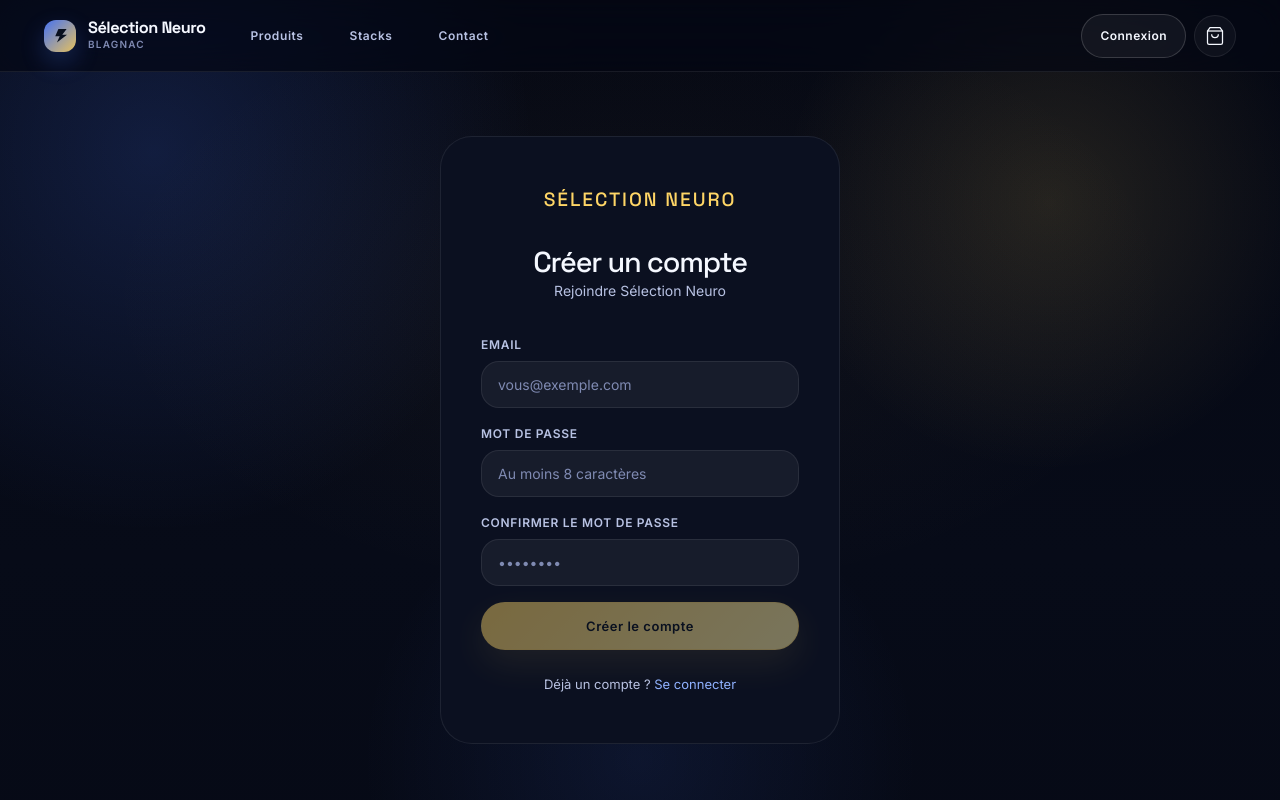
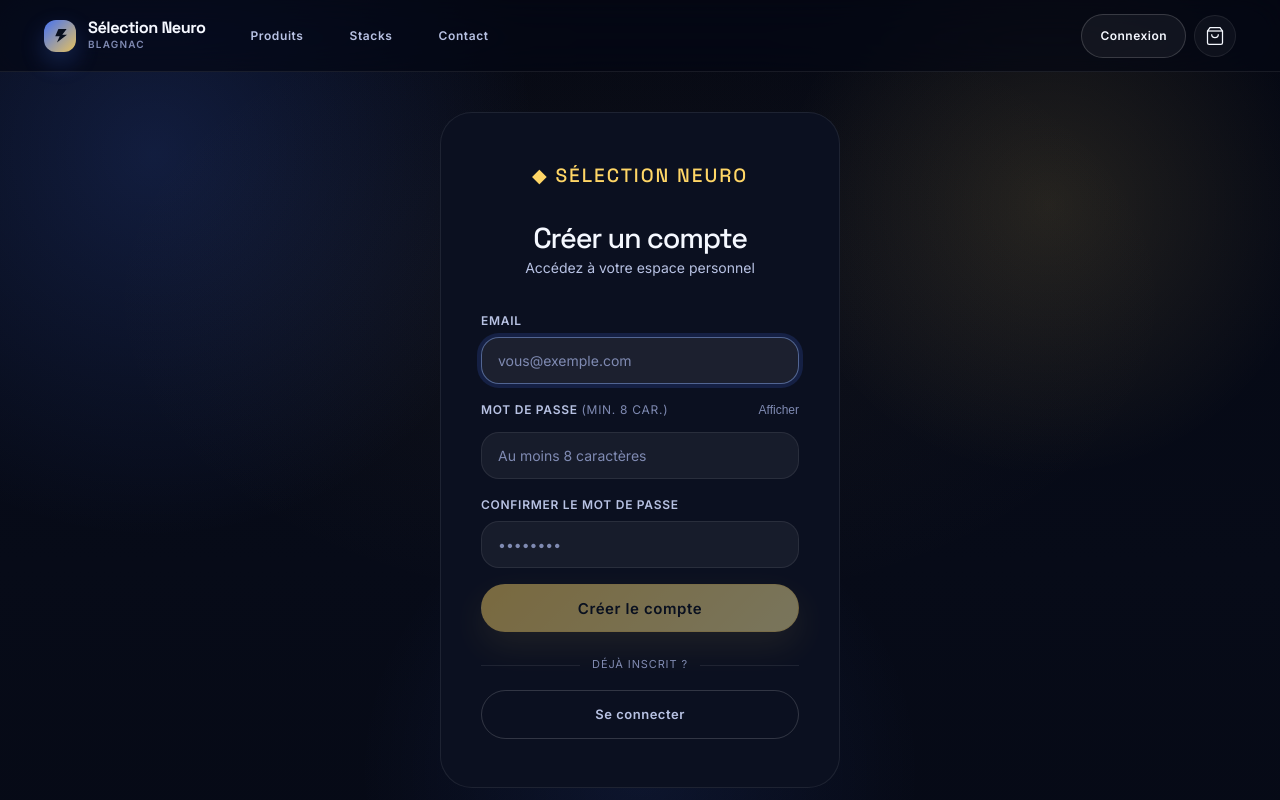
Before and after one commit to Paul-Berdier/selection-neuro, a Next.js app in the folder apps/web/: page /register in a window 1280 px wide. Shown: the top 800 px of the page. Built offline with nearby package versions, Linux system fonts and the light colour scheme.

Commit message:
feat: login/register — validation client, messages d'erreur FR, password strength, UX pro

```diff
--- a/apps/web/src/app/login/page.module.css
+++ b/apps/web/src/app/login/page.module.css
@@ -61,3 +61,70 @@
 @media (max-width: 480px) {
   .card { padding: 32px 24px; }
 }
+
+/* ── Auth additions ──────────────────────────────────────── */
+.errorBox {
+  display: flex;
+  align-items: flex-start;
+  gap: 8px;
+  padding: 12px 14px;
+  border-radius: 10px;
+  background: rgba(255,124,141,0.08);
+  border: 1px solid rgba(255,124,141,0.25);
+  color: var(--error);
+  font-size: 13px;
+  line-height: 1.5;
+}
+
+.spinner {
+  display: inline-block;
+  width: 14px;
+  height: 14px;
+  border: 2px solid rgba(255,255,255,0.2);
+  border-top-color: white;
+  border-radius: 50%;
+  animation: spin 0.7s linear infinite;
+  flex-shrink: 0;
+}
+@keyframes spin {
+  to { transform: rotate(360deg); }
+}
+
+.dividerRow {
+  display: flex;
+  align-items: center;
+  gap: 12px;
+  width: 100%;
+  margin: 24px 0 16px;
+}
+.dividerLine {
+  flex: 1;
+  height: 1px;
+  background: var(--border);
+}
+.dividerText {
+  font-size: 11px;
+  color: var(--text-3);
+  white-space: nowrap;
+  text-transform: uppercase;
+  letter-spacing: 0.08em;
+}
+
+.registerBtn {
+  text-align: center;
+  justify-content: center;
+}
+
+.successIcon {
+  width: 56px;
+  height: 56px;
+  border-radius: 50%;
+  background: rgba(82,208,168,0.12);
+  border: 1px solid rgba(82,208,168,0.3);
+  color: var(--success);
+  font-size: 24px;
+  display: flex;
+  align-items: center;
+  justify-content: center;
+  margin-bottom: 20px;
+}
--- a/apps/web/src/app/register/page.tsx
+++ b/apps/web/src/app/register/page.tsx
@@ -6,63 +6,188 @@ import { useRouter } from 'next/navigation'
 import { authApi } from '@/services/api'
 import styles from '../login/page.module.css'
 
+const PASSWORD_MIN = 8
+
+function PasswordStrength({ password }: { password: string }) {
+  if (!password) return null
+  const checks = [
+    password.length >= PASSWORD_MIN,
+    /[A-Z]/.test(password),
+    /[0-9]/.test(password),
+    /[^A-Za-z0-9]/.test(password),
+  ]
+  const score = checks.filter(Boolean).length
+  const colors = ['#ff7c8d', '#ffd666', '#ffd666', '#52d0a8']
+  const labels = ['Faible', 'Moyen', 'Bon', 'Fort']
+  return (
+    <div style={{ marginTop: 6 }}>
+      <div style={{ display: 'flex', gap: 4, marginBottom: 4 }}>
+        {[0,1,2,3].map(i => (
+          <div key={i} style={{
+            flex: 1, height: 3, borderRadius: 2,
+            background: i < score ? colors[score - 1] : 'var(--border)',
+            transition: 'background 0.2s',
+          }} />
+        ))}
+      </div>
+      {password && (
+        <span style={{ fontSize: 11, color: colors[score - 1] || 'var(--text-3)' }}>
+          {labels[score - 1] || 'Trop court'}
+        </span>
+      )}
+    </div>
+  )
+}
+
 export default function RegisterPage() {
   const router = useRouter()
   const [email, setEmail] = useState('')
   const [password, setPassword] = useState('')
   const [confirm, setConfirm] = useState('')
+  const [showPassword, setShowPassword] = useState(false)
   const [loading, setLoading] = useState(false)
   const [error, setError] = useState('')
+  const [success, setSuccess] = useState(false)
+
+  const validate = (): string | null => {
+    if (!email.trim()) return 'Veuillez saisir votre email.'
+    if (!/^[^\s@]+@[^\s@]+\.[^\s@]+$/.test(email.trim())) return 'Adresse email invalide.'
+    if (password.length < PASSWORD_MIN) return `Le mot de passe doit faire au moins ${PASSWORD_MIN} caractères.`
+    if (password !== confirm) return 'Les mots de passe ne correspondent pas.'
+    return null
+  }
 
   const handleSubmit = async () => {
-    if (password !== confirm) { setError('Les mots de passe ne correspondent pas'); return }
+    const err = validate()
+    if (err) { setError(err); return }
     setLoading(true)
     setError('')
     try {
-      await authApi.register(email, password)
-      router.push('/login')
+      await authApi.register(email.trim().toLowerCase(), password)
+      setSuccess(true)
+      setTimeout(() => router.push('/login?registered=1'), 1800)
     } catch (e: any) {
-      setError(e.message)
+      const msg = e.message || ''
+      if (msg.includes('409') || msg.toLowerCase().includes('already') || msg.toLowerCase().includes('registered')) {
+        setError('Cette adresse email est déjà utilisée.')
+      } else if (msg.includes('422')) {
+        setError('Données invalides. Vérifiez votre email et votre mot de passe.')
+      } else {
+        setError(msg || 'Une erreur est survenue. Veuillez réessayer.')
+      }
+    } finally {
+      setLoading(false)
     }
-    setLoading(false)
   }
+
+  if (success) return (
+    <div className={styles.page}>
+      <div className={styles.card}>
+        <div className={styles.successIcon}>✓</div>
+        <h1 className={styles.title}>Compte créé !</h1>
+        <p className={styles.subtitle}>Redirection vers la connexion…</p>
+      </div>
+    </div>
+  )
 
   return (
     <div className={styles.page}>
       <div className={styles.card}>
-        <div className={styles.logo}>Sélection Neuro</div>
+        <div className={styles.logo}>◆ Sélection Neuro</div>
         <h1 className={styles.title}>Créer un compte</h1>
-        <p className={styles.subtitle}>Rejoindre Sélection Neuro</p>
+        <p className={styles.subtitle}>Accédez à votre espace personnel</p>
 
         <div className={styles.form}>
           <div className="form-group">
             <label className="form-label">Email</label>
-            <input className="input" type="email" value={email} onChange={e => setEmail(e.target.value)} placeholder="vous@exemple.com" />
+            <input
+              className="input"
+              type="email"
+              value={email}
+              onChange={e => { setEmail(e.target.value); setError('') }}
+              placeholder="vous@exemple.com"
+              autoComplete="email"
+              autoFocus
+              onKeyDown={e => e.key === 'Enter' && handleSubmit()}
+            />
           </div>
+
           <div className="form-group">
-            <label className="form-label">Mot de passe</label>
-            <input className="input" type="password" value={password} onChange={e => setPassword(e.target.value)} placeholder="Au moins 8 caractères" />
+            <div style={{ display: 'flex', justifyContent: 'space-between', marginBottom: 6 }}>
+              <label className="form-label" style={{ marginBottom: 0 }}>
+                Mot de passe <span style={{ color: 'var(--text-3)', fontWeight: 400 }}>(min. {PASSWORD_MIN} car.)</span>
+              </label>
+              <button
+                type="button"
+                onClick={() => setShowPassword(v => !v)}
+                style={{ fontSize: 12, color: 'var(--text-3)', background: 'none', border: 'none', cursor: 'pointer', padding: 0 }}
+              >
+                {showPassword ? 'Masquer' : 'Afficher'}
+              </button>
+            </div>
+            <input
+              className="input"
+              type={showPassword ? 'text' : 'password'}
+              value={password}
+              onChange={e => { setPassword(e.target.value); setError('') }}
+              placeholder="Au moins 8 caractères"
+              autoComplete="new-password"
+            />
+            <PasswordStrength password={password} />
           </div>
+
           <div className="form-group">
             <label className="form-label">Confirmer le mot de passe</label>
-            <input className="input" type="password" value={confirm} onChange={e => setConfirm(e.target.value)} placeholder="••••••••" onKeyDown={e => e.key === 'Enter' && handleSubmit()} />
+            <input
+              className="input"
+              type={showPassword ? 'text' : 'password'}
+              value={confirm}
+              onChange={e => { setConfirm(e.target.value); setError('') }}
+              placeholder="••••••••"
+              autoComplete="new-password"
+              onKeyDown={e => e.key === 'Enter' && handleSubmit()}
+            />
+            {confirm && password && confirm !== password && (
+              <span style={{ fontSize: 11, color: 'var(--error)', marginTop: 4, display: 'block' }}>
+                Les mots de passe ne correspondent pas.
+              </span>
+            )}
+            {confirm && password && confirm === password && (
+              <span style={{ fontSize: 11, color: 'var(--success)', marginTop: 4, display: 'block' }}>
+                ✓ Correspond
+              </span>
+            )}
           </div>
 
-          {error && <div className="alert alert-error">{error}</div>}
+          {error && (
+            <div className={styles.errorBox}>
+              <span>⚠</span> {error}
+            </div>
+          )}
 
           <button
             className="btn btn-primary w-full"
             onClick={handleSubmit}
             disabled={loading || !email || !password || !confirm}
+            style={{ height: 48, fontSize: 15 }}
           >
-            {loading ? 'Création du compte…' : 'Créer le compte'}
+            {loading ? (
+              <span style={{ display: 'flex', alignItems: 'center', gap: 8, justifyContent: 'center' }}>
+                <span className={styles.spinner} /> Création…
+              </span>
+            ) : 'Créer le compte'}
           </button>
         </div>
 
-        <p className={styles.footer}>
-          Déjà un compte ?{' '}
-          <Link href="/login" className="text-accent">Se connecter</Link>
-        </p>
+        <div className={styles.dividerRow}>
+          <span className={styles.dividerLine} />
+          <span className={styles.dividerText}>déjà inscrit ?</span>
+          <span className={styles.dividerLine} />
+        </div>
+
+        <Link href="/login" className={`btn btn-ghost w-full ${styles.registerBtn}`}>
+          Se connecter
+        </Link>
       </div>
     </div>
   )
```
Also changed, not shown: apps/web/src/app/login/page.tsx (+66 -27 lines).
